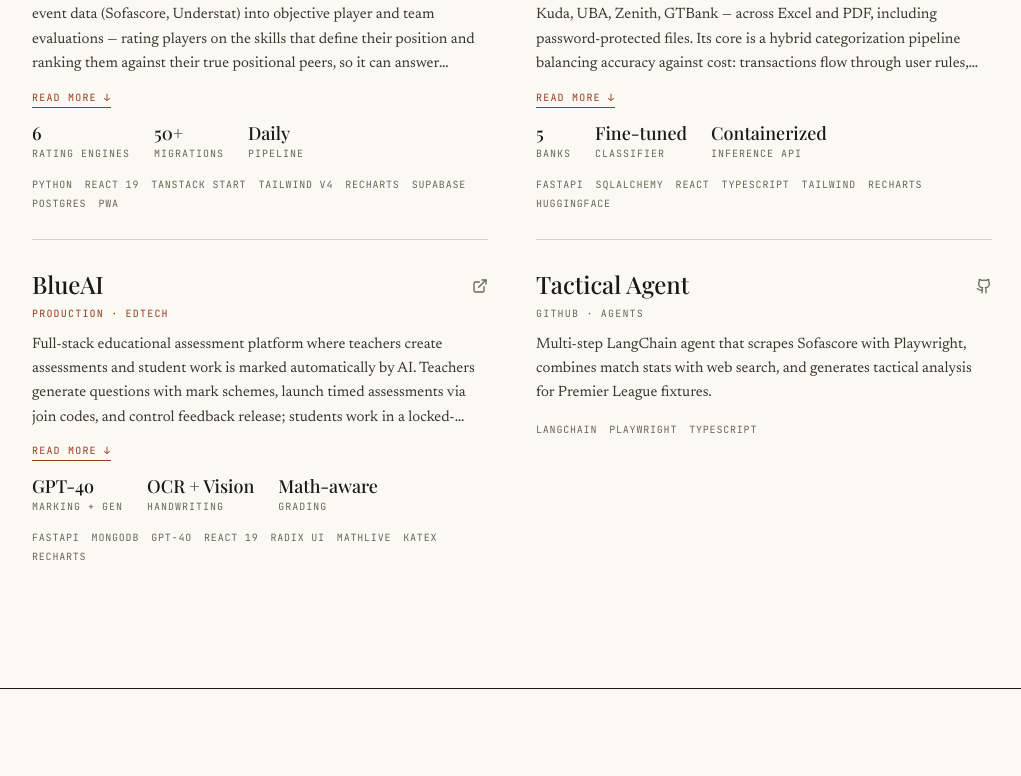
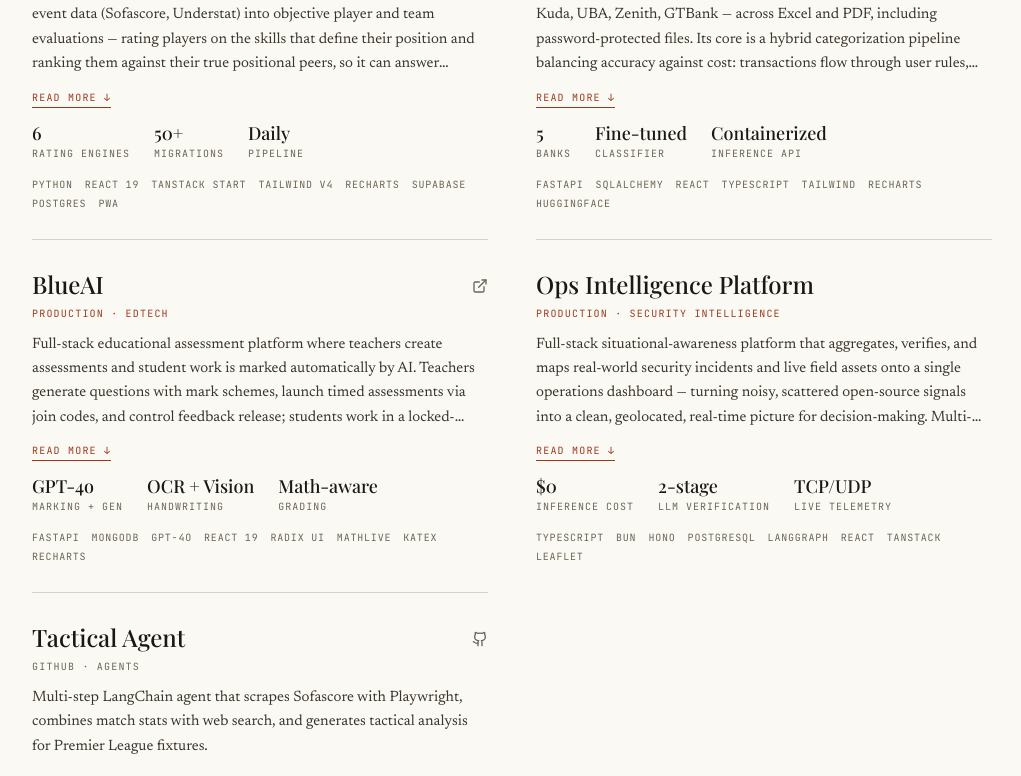
Before and after one commit to cyberkillua/Killua.dev, a Next.js app: page / in a window 1280 px wide. Shown: the part 958-1734 px from the top of the page, without its empty margins (128-1149 px from the left). Built offline with nearby package versions, Linux system fonts and the light colour scheme.

Commit message:
feat: format tags and add new project to Projects section

```diff
--- a/Components/Projects.js
+++ b/Components/Projects.js
@@ -13,7 +13,16 @@ const projects = [
       { value: "50+", label: "Migrations" },
       { value: "Daily", label: "Pipeline" },
     ],
-    tags: ["Python", "React 19", "TanStack Start", "Tailwind v4", "Recharts", "Supabase", "Postgres", "PWA"],
+    tags: [
+      "Python",
+      "React 19",
+      "TanStack Start",
+      "Tailwind v4",
+      "Recharts",
+      "Supabase",
+      "Postgres",
+      "PWA",
+    ],
     github: null,
     live: "https://know-balls.vercel.app",
   },
@@ -28,7 +37,15 @@ const projects = [
       { value: "Fine-tuned", label: "Classifier" },
       { value: "Containerized", label: "Inference API" },
     ],
-    tags: ["FastAPI", "SQLAlchemy", "React", "TypeScript", "Tailwind", "Recharts", "HuggingFace"],
+    tags: [
+      "FastAPI",
+      "SQLAlchemy",
+      "React",
+      "TypeScript",
+      "Tailwind",
+      "Recharts",
+      "HuggingFace",
+    ],
     github: null,
     live: "https://finance-analyzer-six.vercel.app",
   },
@@ -37,15 +54,48 @@ const projects = [
     status: "Production · EdTech",
     statusAccent: true,
     description:
-      "Full-stack educational assessment platform where teachers create assessments and student work is marked automatically by AI. Teachers generate questions with mark schemes, launch timed assessments via join codes, and control feedback release; students work in a locked-down exam environment and receive detailed feedback. The marking pipeline is the heart of the product — well beyond keyword matching: OCR and vision-based extraction for handwritten answers, mathematical-equivalence checking, step-by-step working analysis, and quality scoring that produces structured \"What Went Well / Next Steps\" feedback teachers can trust. Also handles past-paper extraction, class analytics, subscription tiering, an admin panel, and GDPR data requests. The core challenge was making AI marking trustworthy and fair — grading free-form and handwritten responses accurately, treating mathematically equivalent answers as correct however they're written, and keeping teachers in the loop.",
+      'Full-stack educational assessment platform where teachers create assessments and student work is marked automatically by AI. Teachers generate questions with mark schemes, launch timed assessments via join codes, and control feedback release; students work in a locked-down exam environment and receive detailed feedback. The marking pipeline is the heart of the product — well beyond keyword matching: OCR and vision-based extraction for handwritten answers, mathematical-equivalence checking, step-by-step working analysis, and quality scoring that produces structured "What Went Well / Next Steps" feedback teachers can trust. Also handles past-paper extraction, class analytics, subscription tiering, an admin panel, and GDPR data requests. The core challenge was making AI marking trustworthy and fair — grading free-form and handwritten responses accurately, treating mathematically equivalent answers as correct however they\'re written, and keeping teachers in the loop.',
     metrics: [
       { value: "GPT-4o", label: "Marking + Gen" },
       { value: "OCR + Vision", label: "Handwriting" },
       { value: "Math-aware", label: "Grading" },
     ],
-    tags: ["FastAPI", "MongoDB", "GPT-4o", "React 19", "Radix UI", "MathLive", "KaTeX", "Recharts"],
+    tags: [
+      "FastAPI",
+      "MongoDB",
+      "GPT-4o",
+      "React 19",
+      "Radix UI",
+      "MathLive",
+      "KaTeX",
+      "Recharts",
+    ],
     github: null,
     live: "https://www.blueai.education/",
+  },
+  {
+    name: "Ops Intelligence Platform",
+    status: "Production · Security Intelligence",
+    statusAccent: true,
+    description:
+      "Full-stack situational-awareness platform that aggregates, verifies, and maps real-world security incidents and live field assets onto a single operations dashboard — turning noisy, scattered open-source signals into a clean, geolocated, real-time picture for decision-making. Multi-source ingestion pulls from news APIs, RSS, humanitarian datasets, and a real-time messaging listener, normalizing wildly different formats into one event model. An LLM pipeline filters thousands of raw items down to genuine, recent incidents: a cheap pre-filter, a date-aware classifier that rejects stale events, and a second-pass verification model to cut false positives before anything reaches the map. Free-text locations are auto-geocoded into precise markers, while a telemetry listener ingests live position data from field devices over TCP/UDP — decoding GPS, heading, and status — and renders moving assets on the same map. Multi-tenant with authentication and role-based access. The whole AI pipeline runs entirely on free-tier infrastructure: multiple quota buckets, pre-filtering, and fingerprint-based deduplication keep inference cost at zero while still doing two-stage verification. It unifies two very different real-time domains — classified text events and binary telemetry streams — into one coherent geospatial product.",
+    metrics: [
+      { value: "$0", label: "Inference Cost" },
+      { value: "2-stage", label: "LLM Verification" },
+      { value: "TCP/UDP", label: "Live Telemetry" },
+    ],
+    tags: [
+      "TypeScript",
+      "Bun",
+      "Hono",
+      "PostgreSQL",
+      "LangGraph",
+      "React",
+      "TanStack",
+      "Leaflet",
+    ],
+    github: null,
+    live: null,
   },
   {
     name: "Tactical Agent",
@@ -151,7 +201,10 @@ function ProjectEntry({ project }) {
 
 export default function Projects() {
   return (
-    <section id="work" className="max-w-5xl mx-auto px-5 sm:px-8 py-16 md:py-24">
+    <section
+      id="work"
+      className="max-w-5xl mx-auto px-5 sm:px-8 py-16 md:py-24"
+    >
       <div className="flex items-baseline justify-between mb-2">
         <h2 className="font-mono text-[11px] uppercase tracking-[0.25em] text-muted">
           Selected Work
```
